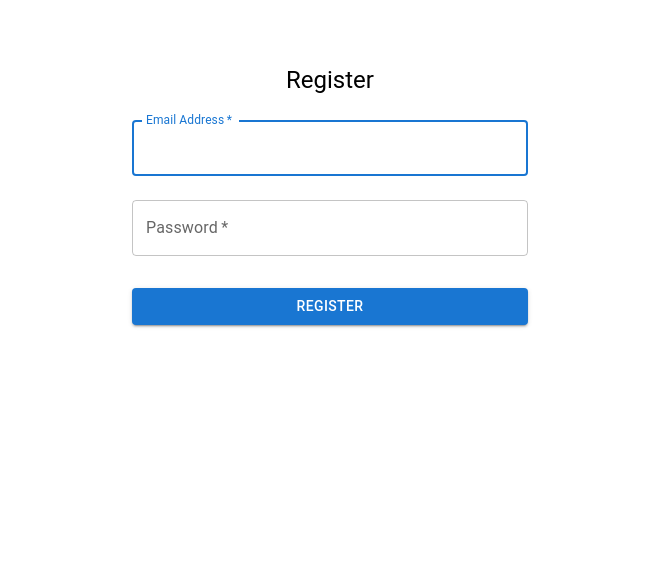
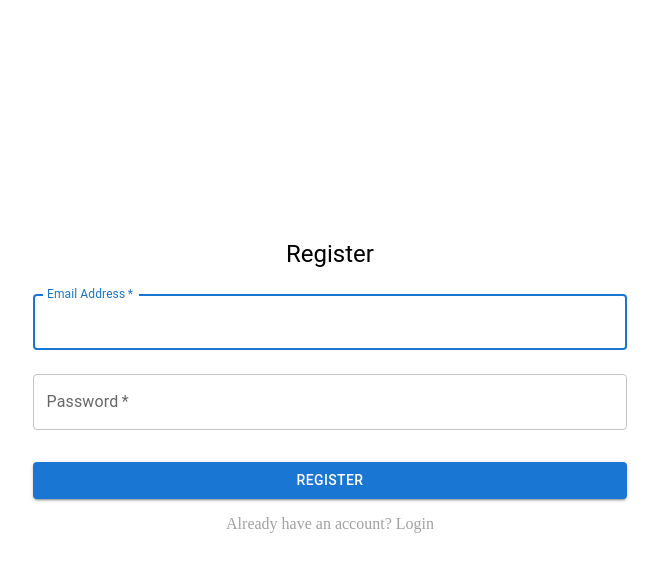
Before and after one commit to DenisioMytnysiano/writeforme, a React (Create React App) app in the folder frontend/: page /register in a window 1280 px wide. Shown: the top 572 px of the page, without its empty margins (310-969 px from the left). Built offline with nearby package versions, Linux system fonts and the light colour scheme.

Commit message:
Components refactoring

```diff
--- a/frontend/src/components/login/LoginForm.jsx
+++ b/frontend/src/components/login/LoginForm.jsx
@@ -0,0 +1,21 @@
+import React from 'react';
+import Button from '@mui/material/Button';
+import TextField from '@mui/material/TextField';
+import Box from '@mui/material/Box';
+import Typography from '@mui/material/Typography';
+
+
+const LoginForm = ({email, password}) => {
+    return (
+        <Box sx={{ display: 'flex', flexDirection: 'column', alignItems: 'center', marginTop: "20%" }}>
+            <Typography component="h1" variant="h5">Login</Typography>
+            <Box component="form" noValidate sx={{ mt: 1 }}>
+                <TextField margin="normal" required fullWidth id="email" value={email} label="Email Address" name="email" autoComplete="email" autoFocus />
+                <TextField margin="normal" required fullWidth name="password" value={password} label="Password" type="password" id="password" autoComplete="current-password" />
+                <Button fullWidth variant="contained" sx={{ mt: 3, mb: 2 }}>Login</Button>
+            </Box>
+        </Box>
+    )
+}
+
+export default LoginForm;
--- /dev/null
+++ b/frontend/src/components/main/PoemGenerationForm.jsx
@@ -0,0 +1,19 @@
+import {Stack, Container, Button} from "@mui/material";
+import RhymingSchemeSelector from './RhymingSchemeSelector';
+import PoemSeedInput from './PoemSeedInput';
+
+const PoemGenerationForm = () => {
+    return (
+        <Container style={{ width: "70%" }} >
+            <Stack direction="column" justifyContent="center" spacing={2}>
+                <Stack direction="row" justifyContent="center" alignItems="stretch" spacing={1}>
+                    <RhymingSchemeSelector />
+                    <PoemSeedInput />
+                </Stack>
+                <Button variant="contained" style={{ width: "20%", minWidth: "200px" }}>Generate poetry</Button>
+            </Stack>
+        </Container >
+    )
+}
+
+export default PoemGenerationForm;
--- a/frontend/src/components/register/RegistrationForm.jsx
+++ b/frontend/src/components/register/RegistrationForm.jsx
@@ -0,0 +1,21 @@
+import React from 'react';
+import Button from '@mui/material/Button';
+import TextField from '@mui/material/TextField';
+import Box from '@mui/material/Box';
+import Typography from '@mui/material/Typography';
+
+
+const RegistrationForm = ({email, password}) => {
+    return (
+        <Box sx={{ display: 'flex', flexDirection: 'column', alignItems: 'center', marginTop: "20%" }}>
+            <Typography component="h1" variant="h5">Register</Typography>
+            <Box component="form" noValidate sx={{ mt: 1 }}>
+                <TextField margin="normal" required fullWidth id="email" value={email} label="Email Address" name="email" autoComplete="email" autoFocus />
+                <TextField margin="normal" required fullWidth name="password" value={password} label="Password" type="password" id="password" autoComplete="current-password" />
+                <Button fullWidth variant="contained" sx={{ mt: 3, mb: 2 }}>Register</Button>
+            </Box>
+        </Box>
+    )
+}
+
+export default RegistrationForm;
--- a/frontend/src/pages/LoginPage.jsx
+++ b/frontend/src/pages/LoginPage.jsx
@@ -1,21 +1,12 @@
 import React from 'react';
-import Button from '@mui/material/Button';
-import TextField from '@mui/material/TextField';
-import Box from '@mui/material/Box';
-import Typography from '@mui/material/Typography';
 import Container from '@mui/material/Container';
-
+import LoginForm from '../components/login/LoginForm';
+import {Link} from 'react-router-dom';
 const LoginPage = ({email, password}) => {
     return (
-        <Container component="main" maxWidth="xs">
-          <Box sx={{ marginTop: 8, display: 'flex', flexDirection: 'column', alignItems: 'center' }}>
-            <Typography component="h1" variant="h5">Login</Typography>
-            <Box component="form" noValidate sx={{ mt: 1 }}>
-              <TextField margin="normal" required fullWidth id="email" value={email} label="Email Address" name="email" autoComplete="email" autoFocus/>
-              <TextField margin="normal" required fullWidth name="password" value={password} label="Password" type="password" id="password" autoComplete="current-password"/>
-              <Button fullWidth variant="contained" sx={{ mt: 3, mb: 2 }}>Login</Button>
-            </Box>
-          </Box>
+        <Container component="main" sx={{display: "flex", alignItems:"center", flexDirection:"column"}}>
+          <LoginForm email={email} password={password}/>
+          <Link to="/register" style={{color: "#a3a1a1", textDecoration: "none"}}>Don't have an account? Register</Link>
         </Container>
     );
 }
--- a/frontend/src/pages/MainPage.jsx
+++ b/frontend/src/pages/MainPage.jsx
@@ -1,22 +1,13 @@
 import React from "react";
-import {Stack, Container, Button} from "@mui/material";
-import RhymingSchemeSelector from '../components/main/RhymingSchemeSelector';
-import PoemSeedInput from '../components/main/PoemSeedInput';
+import {Stack} from "@mui/material";
 import ResponsiveAppBar from '../components/common/AppBar';
+import PoemGenerationForm from "../components/main/PoemGenerationForm";
 
 const MainPage = () => {
     return (
         <Stack spacing={4} alignItems="center">
             <ResponsiveAppBar/>
-            <Container style={{width: "70%"}}>
-                <Stack direction="column" justifyContent="center" spacing={2}>
-                    <Stack direction="row" justifyContent="center" alignItems="stretch" spacing={1}>
-                        <RhymingSchemeSelector />
-                        <PoemSeedInput />
-                    </Stack>
-                    <Button variant="contained" style={{width: "20%", minWidth: "200px"}}>Generate poetry</Button>
-                </Stack>
-            </Container>
+            <PoemGenerationForm/>
         </Stack>
     )
 }
--- a/frontend/src/pages/RegisterPage.jsx
+++ b/frontend/src/pages/RegisterPage.jsx
@@ -1,21 +1,13 @@
 import React from 'react';
-import Button from '@mui/material/Button';
-import TextField from '@mui/material/TextField';
-import Box from '@mui/material/Box';
-import Typography from '@mui/material/Typography';
 import Container from '@mui/material/Container';
+import {Link} from 'react-router-dom';
+import RegistrationForm from '../components/register/RegistrationForm';
 
 const RegisterPage = ({email, password}) => {
     return (
-        <Container component="main" maxWidth="xs">
-          <Box sx={{ marginTop: 8, display: 'flex', flexDirection: 'column', alignItems: 'center' }}>
-            <Typography component="h1" variant="h5">Register</Typography>
-            <Box component="form" noValidate sx={{ mt: 1 }}>
-              <TextField margin="normal" required fullWidth id="email" value={email} label="Email Address" name="email" autoComplete="email" autoFocus/>
-              <TextField margin="normal" required fullWidth name="password" value={password} label="Password" type="password" id="password" autoComplete="current-password"/>
-              <Button fullWidth variant="contained" sx={{ mt: 3, mb: 2 }}>Register</Button>
-            </Box>
-          </Box>
+        <Container component="main" sx={{display: "flex", alignItems:"center", flexDirection:"column"}}>
+          <RegistrationForm email={email} password={password}/>
+          <Link to="/login" style={{color: "#a3a1a1", textDecoration: "none"}}>Already have an account? Login</Link>
         </Container>
     );
 }
```
